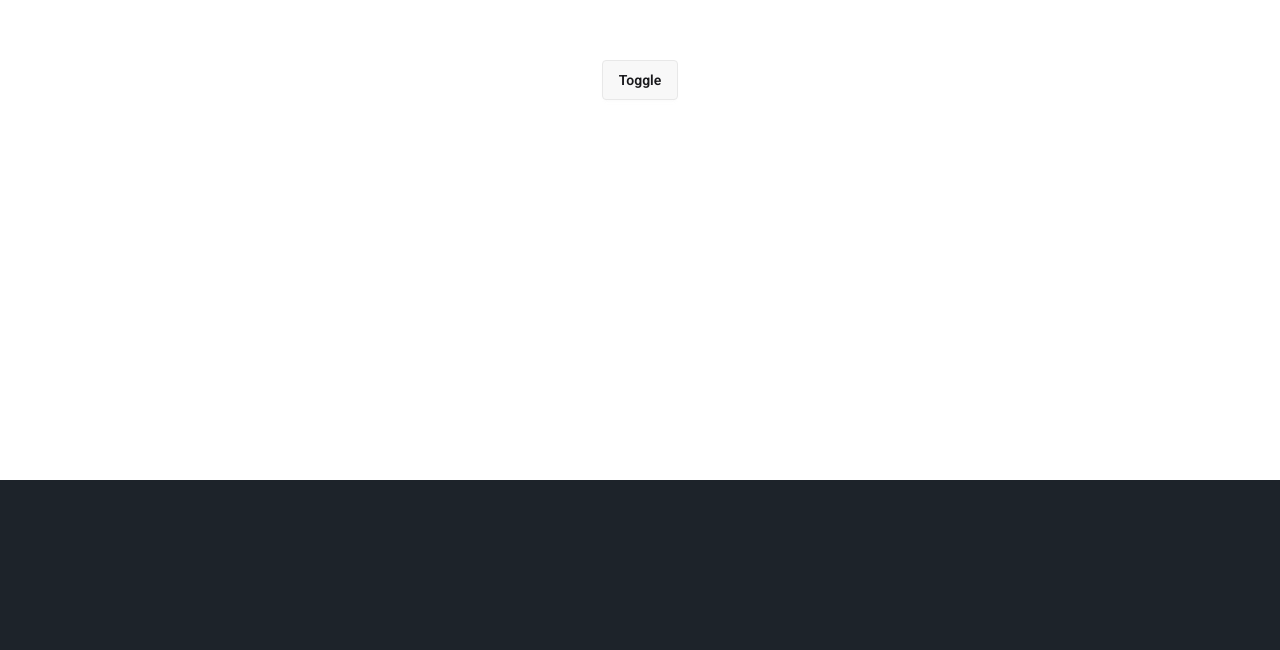
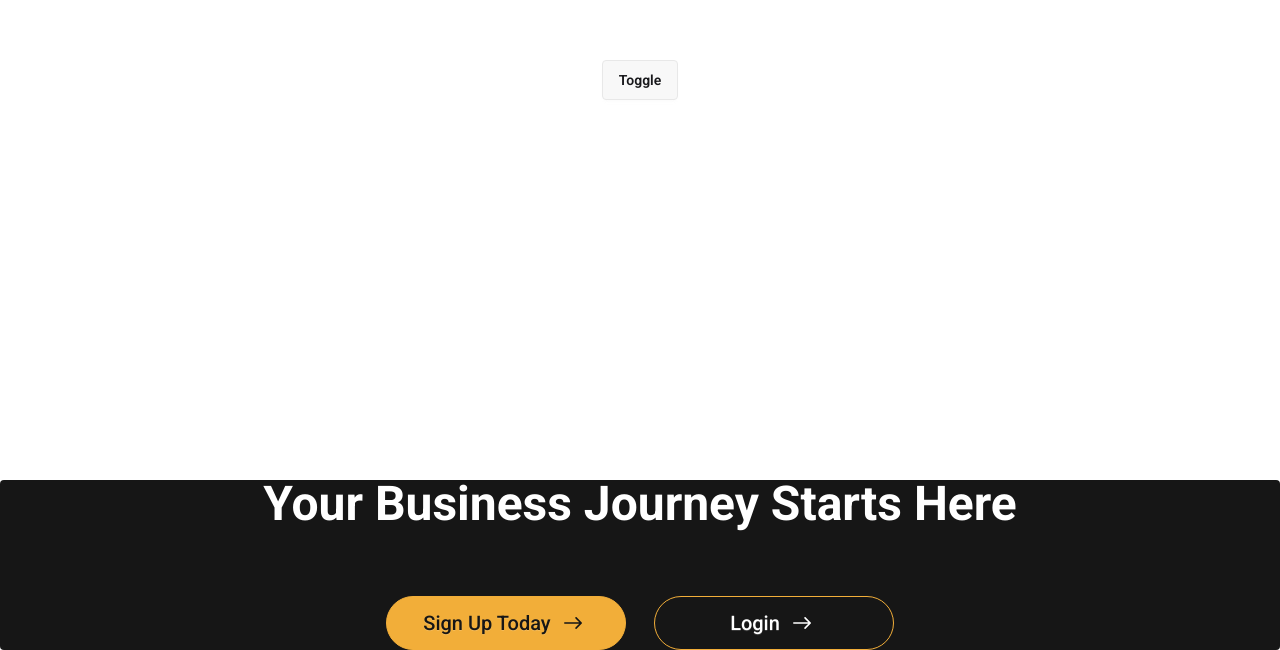
Before and after one commit to liljdot/AltBuilda-Website, a Next.js app: page / in a window 1280 px wide. Shown: the part 426-1076 px from the top of the page. Before the commit the page ends 906 px from the top, so only its background shows below. Built offline with nearby package versions, Linux system fonts and the light colour scheme.

Commit message:
feat: add Footer and ActionButton component with react-icons

```diff
--- a/package.json
+++ b/package.json
@@ -12,7 +12,8 @@
     "daisyui": "^5.0.6",
     "next": "15.2.3",
     "react": "^19.0.0",
-    "react-dom": "^19.0.0"
+    "react-dom": "^19.0.0",
+    "react-icons": "^5.5.0"
   },
   "devDependencies": {
     "@tailwindcss/postcss": "^4.0.14",
--- /dev/null
+++ b/src/app/components/ActionButton.tsx
@@ -0,0 +1,23 @@
+import Link from "next/link"
+import { IoIosArrowRoundForward } from "react-icons/io"
+
+interface Props {
+    to: string
+    content: string
+    filled?: boolean
+    text?: "primary"
+}
+
+const ActionButton: React.FC<Props> = ({to, content, filled, text}) => {
+
+    return (
+        <>
+            <Link href={to} className={`btn ${filled ? "bg-primary text-secondary" : `bg-transparent ${text ? "text-primary" : "text-white"}`} border border-primary w-60 rounded-full text-xl font-medium p-6.5 shadow-none hover:scale-105 transition-all ease-in-out duration-500 hover:[&>*]:translate-x-2`}>
+                {content}
+                <IoIosArrowRoundForward className={`${filled ? "bg-primary text-secondary" : `${text ? "text-primary" : "text-white"}`} size-8 transition-all ease-in-out duration-500`} />
+            </Link>
+        </>
+    )
+}
+
+export default ActionButton;
--- a/src/app/components/Footer.tsx
+++ b/src/app/components/Footer.tsx
@@ -1,8 +1,68 @@
+import ActionButton from "./ActionButton";
+
 const Footer: React.FC = () => {
 
     return (
         <>
+            <footer className="footer footer-horizontal footer-center bg-[#161616] text-base-content rounded py-0 px-34">
+                <nav className="flex flex-col text-white">
+                    <h3 className="text-5xl font-bold text-white">Your Business Journey Starts Here</h3>
 
+                    <div className="flex flex-row gap-7 mt-15">
+                        <ActionButton to="/signup" filled content="Sign Up Today" />
+
+                        <ActionButton to="/login" content="Login" />
+                    </div>
+                    {/* <div className="grid grid-flow-col gap-4">
+                        <a>
+                            <svg
+                                xmlns="http://www.w3.org/2000/svg"
+                                width="24"
+                                height="24"
+                                viewBox="0 0 24 24"
+                                className="fill-current">
+                                <path
+                                    d="M24 4.557c-.883.392-1.832.656-2.828.775 1.017-.609 1.798-1.574 2.165-2.724-.951.564-2.005.974-3.127 1.195-.897-.957-2.178-1.555-3.594-1.555-3.179 0-5.515 2.966-4.797 6.045-4.091-.205-7.719-2.165-10.148-5.144-1.29 2.213-.669 5.108 1.523 6.574-.806-.026-1.566-.247-2.229-.616-.054 2.281 1.581 4.415 3.949 4.89-.693.188-1.452.232-2.224.084.626 1.956 2.444 3.379 4.6 3.419-2.07 1.623-4.678 2.348-7.29 2.04 2.179 1.397 4.768 2.212 7.548 2.212 9.142 0 14.307-7.721 13.995-14.646.962-.695 1.797-1.562 2.457-2.549z"></path>
+                            </svg>
+                        </a>
+                        <a>
+                            <svg
+                                xmlns="http://www.w3.org/2000/svg"
+                                width="24"
+                                height="24"
+                                viewBox="0 0 24 24"
+                                className="fill-current">
+                                <path
+                                    d="M19.615 3.184c-3.604-.246-11.631-.245-15.23 0-3.897.266-4.356 2.62-4.385 8.816.029 6.185.484 8.549 4.385 8.816 3.6.245 11.626.246 15.23 0 3.897-.266 4.356-2.62 4.385-8.816-.029-6.185-.484-8.549-4.385-8.816zm-10.615 12.816v-8l8 3.993-8 4.007z"></path>
+                            </svg>
+                        </a>
+                        <a>
+                            <svg
+                                xmlns="http://www.w3.org/2000/svg"
+                                width="24"
+                                height="24"
+                                viewBox="0 0 24 24"
+                                className="fill-current">
+                                <path
+                                    d="M9 8h-3v4h3v12h5v-12h3.642l.358-4h-4v-1.667c0-.955.192-1.333 1.115-1.333h2.885v-5h-3.808c-3.596 0-5.192 1.583-5.192 4.615v3.385z"></path>
+                            </svg>
+                        </a>
+                    </div> */}
+                </nav>
+
+                {/* <nav className="grid grid-flow-col gap-4 text-white">
+                    <a className="link link-hover">About us</a>
+                    <a className="link link-hover">Contact</a>
+                    <a className="link link-hover">Jobs</a>
+                    <a className="link link-hover">Press kit</a>
+                </nav>
+
+                <aside>
+                    <p>Copyright © {new Date().getFullYear()} - All right reserved by ACME Industries Ltd</p>
+                </aside> */}
+            </footer>
         </>
     )
 }
+
+export default Footer;
--- a/src/app/layout.tsx
+++ b/src/app/layout.tsx
@@ -4,6 +4,7 @@ import "./globals.css";
 import ThemeProvider from "./context/ThemeContext";
 import ThemeWrapper from "./context/ThemeWrappper";
 import Navbar from "./components/Navbar";
+import Footer from "./components/Footer";
 
 const roboto = Roboto({
   subsets: ["latin"],
@@ -39,6 +40,7 @@ export default function RootLayout({
           <ThemeWrapper>
             <Navbar />
             {children}
+            <Footer />
           </ThemeWrapper>
         </ThemeProvider>
       </body>
```
Also changed, not shown: 1 other file (tests, documents, lock files or other folders).
